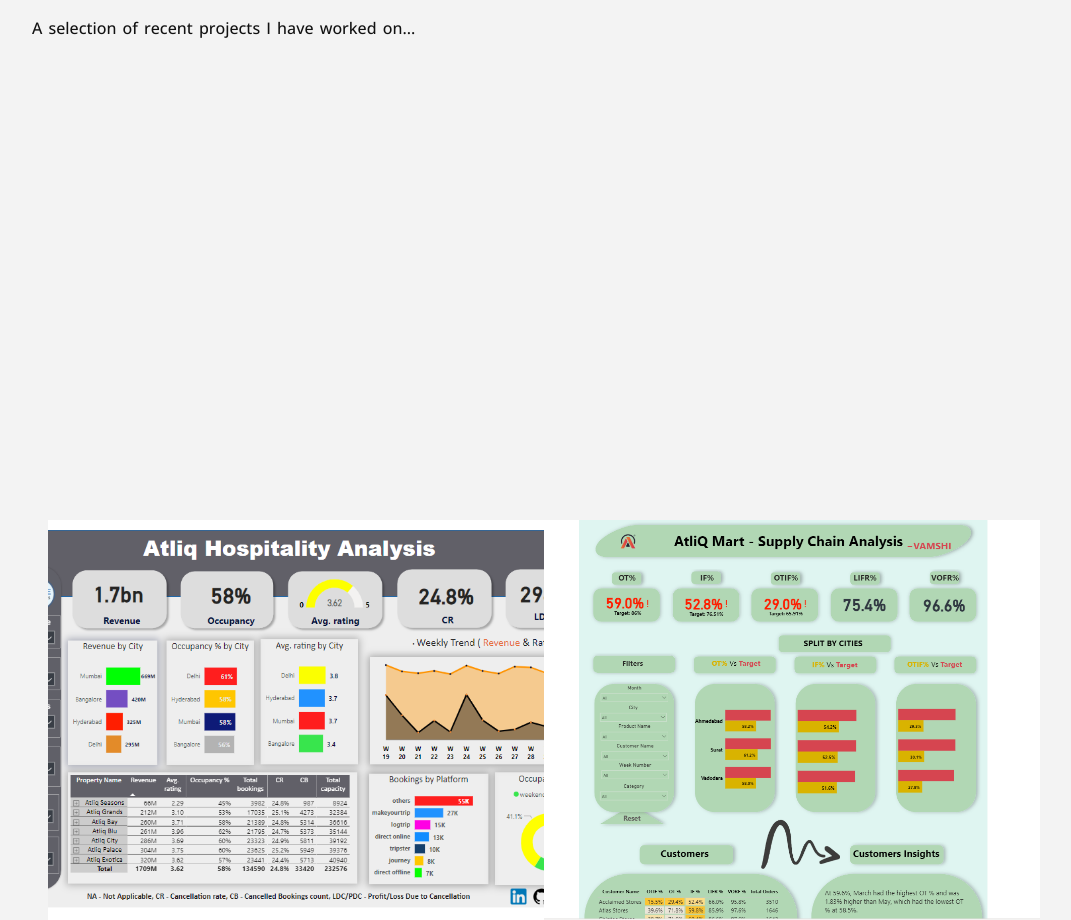
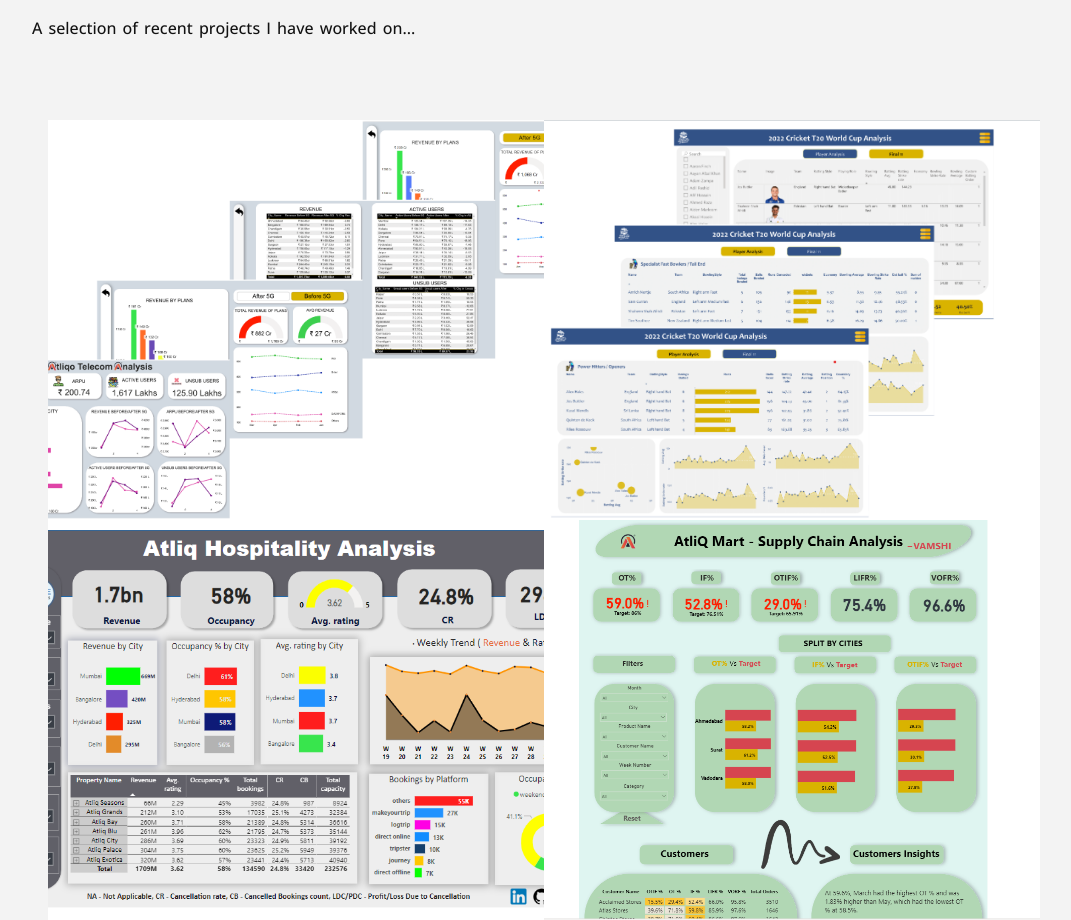
Before and after one commit to Kollipati/Portfolio, a plain HTML site: page index.html in a window 1280 px wide. Shown: the part 2481-3401 px from the top of the page, without its empty margins (96-1167 px from the left). Drawn offline with nearby package versions, Linux system fonts and the light colour scheme; grey boxes are pictures that could not be loaded.

Commit message:
Update main.css

```diff
--- a/css/main.css
+++ b/css/main.css
@@ -576,6 +576,12 @@ header .mouse{
         margin-bottom: 2rem;
     }
 }
+.projects-cont .projecta{
+    background-image: url('../media/Campaign Launch Brainstorm Whiteboard in Yellow Blue Purple Trendy Style.png');
+}
+.projects-cont .projectb{
+    background-image: url('../media/cricdp.png');
+}
 .projects-cont .project0{
     background-image: url('../media/atliq.png');
 }
```
